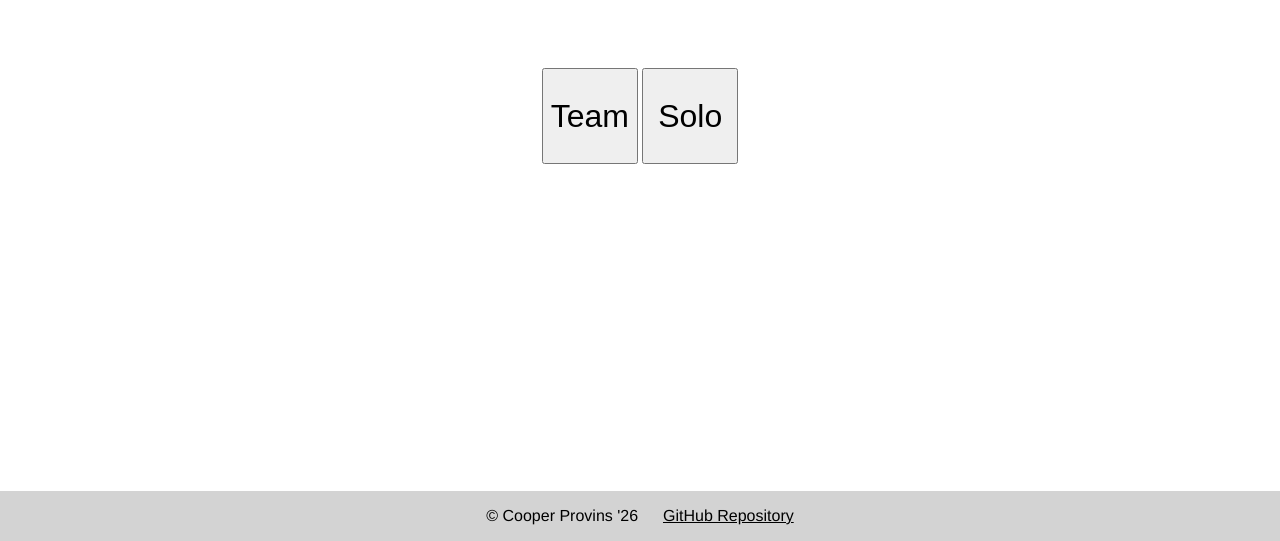
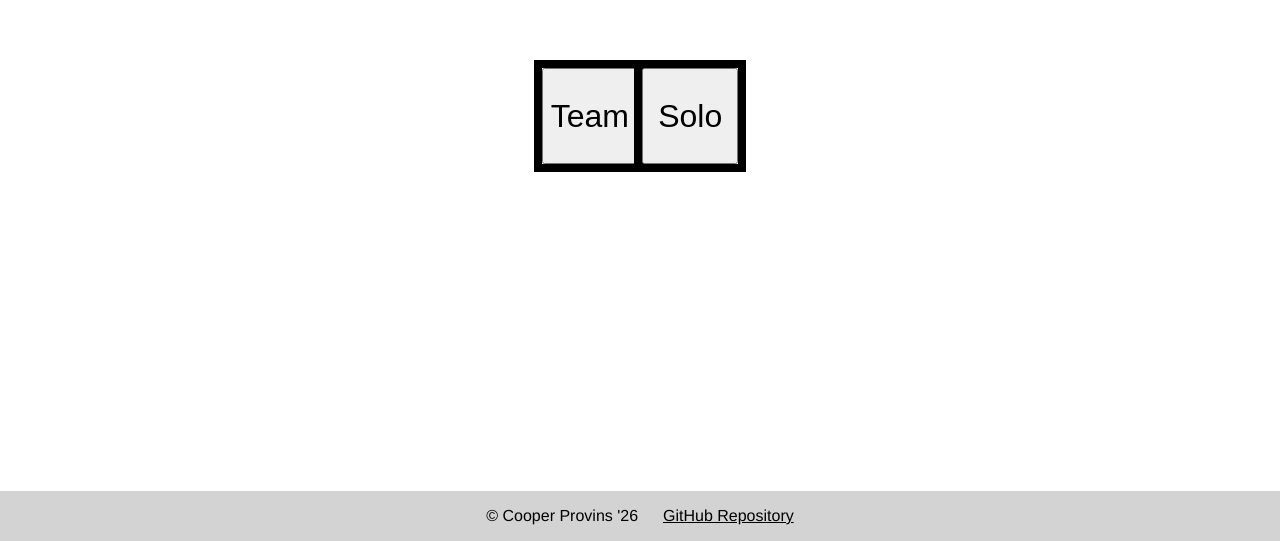
Before and after one commit to CooperProvins/marioKartRandomWebsite, a plain HTML site: page index.html in a window 1280 px wide. Shown: the part 259-800 px from the top of the page. Drawn offline with Linux system fonts and the light colour scheme.

Commit message:
Change button outline to a solid border

```diff
--- a/style.css
+++ b/style.css
@@ -32,7 +32,7 @@ main {
 #mainBody div button{
     width: 6rem;
     height: 6rem;
-    outline: 10px black;
+    outline: 0.5rem solid black;
     font-size: 2rem;
 }
 #mainBody p {
```
